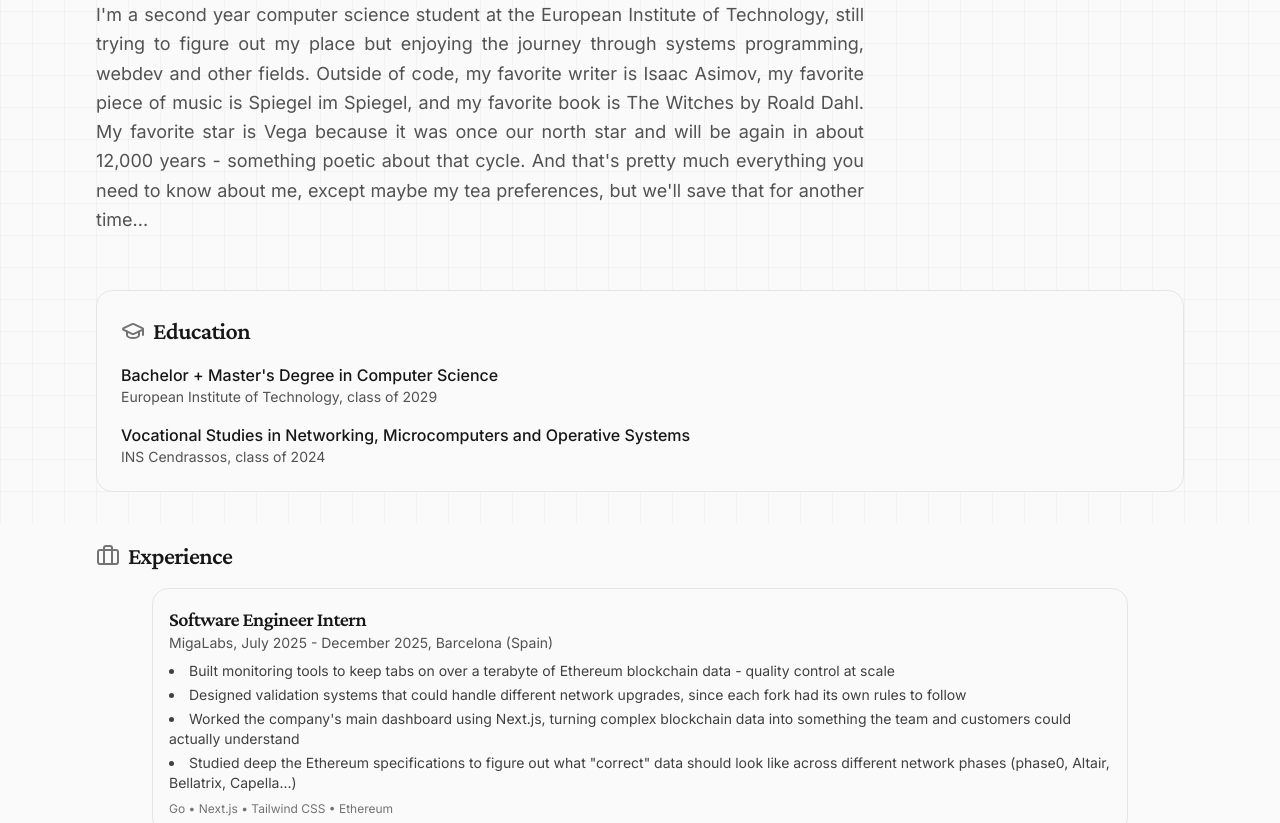
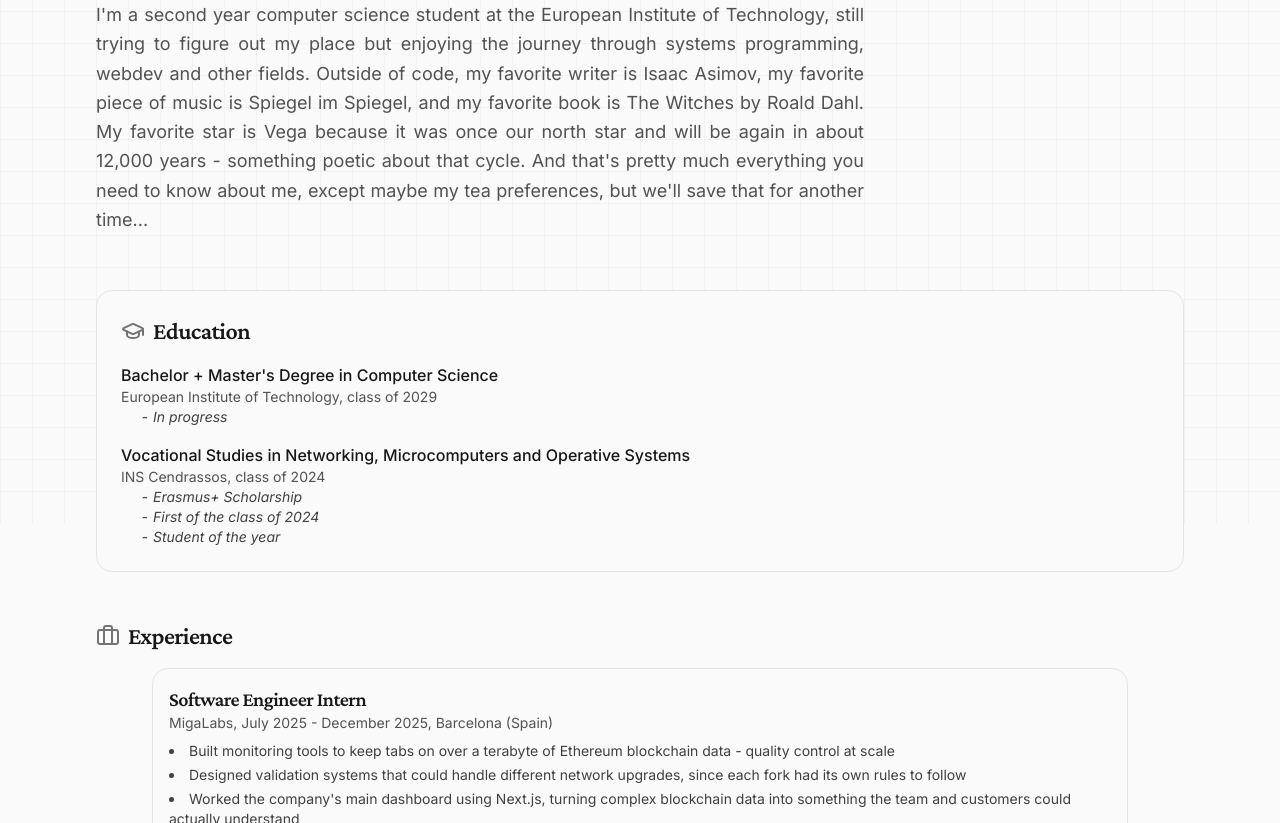
Before and after one commit to alejandrolaguna20/portfolio, an Astro site: page /about in a window 1280 px wide. Shown: the part 277-1100 px from the top of the page. Built offline with nearby package versions, Linux system fonts and the light colour scheme; Astro itself is replaced by a stand-in of ours.

Commit message:
chore: update education section

```diff
--- a/src/pages/about.astro
+++ b/src/pages/about.astro
@@ -85,10 +85,18 @@ const experiences = [
       <li>
         <p class="text-base text-neutral-900 dark:text-neutral-100 font-medium">Bachelor + Master's Degree in Computer Science</p>
         <p class="text-sm text-neutral-600 dark:text-neutral-400">European Institute of Technology, class of 2029</p>
+        <ul class="list-['-_'] pl-8 italic text-sm text-neutral-700 dark:text-neutral-300">
+          <li> In progress </li>
+        </ul>
       </li>
       <li>
         <p class="text-base text-neutral-900 dark:text-neutral-100 font-medium">Vocational Studies in Networking, Microcomputers and Operative Systems</p>
         <p class="text-sm text-neutral-600 dark:text-neutral-400">INS Cendrassos, class of 2024</p>
+        <ul class="list-['-_'] pl-8 italic text-sm text-neutral-700 dark:text-neutral-300">
+          <li> Erasmus+ Scholarship </li>
+          <li> First of the class of 2024 </li>
+          <li> Student of the year </li>
+        </ul>
       </li>
     </ul>
   </section>
```
